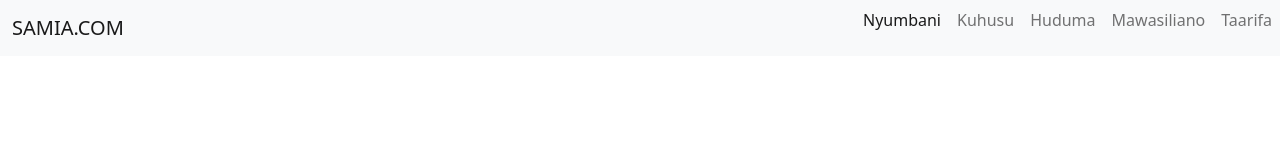
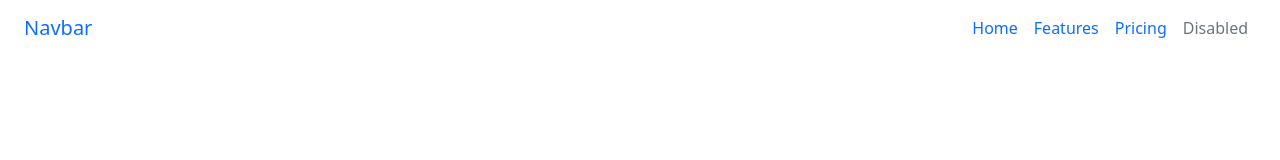
Before and after one commit to webwithsam/busu, a plain HTML site: page 1.html in a window 1280 px wide. Drawn offline with Linux system fonts and the light colour scheme.

Commit message:
new html

```diff
--- a/1.html
+++ b/1.html
@@ -3,51 +3,47 @@
 <head>
     <meta charset="UTF-8">
     <meta name="viewport" content="width=device-width, initial-scale=1.0">
+    <link rel="stylesheet" href="css/1.css">
+    <link rel="stylesheet" href="css/bootstrap.min.css">
+    <link rel="stylesheet" href="css/all.min.css">
+    <title>Document</title>
 
-    <link rel="stylesheet" href="css/1.css">
-    <link rel="stylesheet" href="css/all.min.css">
-    <link rel="stylesheet" href="css/bootstrap.min.css">
-
-    <title>first</title>
 </head>
 <body>
-    <div class="header">
-        <div class="class1">
-            <nav class="navbar navbar-expand-lg navbar-light bg-light">
+
   <div class="container-fluid">
-                  <a class="navbar-brand" href="#">SAMIA.COM</a>
+    <nav class="navbar navbar-expand-lg bg-body-tertiary back">
+      <div class="container-fluid">
+        <a class="navbar-brand" href="#">Navbar</a>
         <button class="navbar-toggler" type="button" data-bs-toggle="collapse" data-bs-target="#navbarNav" aria-controls="navbarNav" aria-expanded="false" aria-label="Toggle navigation">
-                    <span class="navbar-toggler-icon"></span>
+          <span class="navbar-toggler-icon"><i class="fa-solid fa-bars"></i></span>
         </button>
-                  <div class="collapse navbar-collapse position-absolute top-0 end-0" id="navbarNav" >
-                    <ul class="navbar-nav">
+        <div class="collapse navbar-collapse" id="navbarNav">
+          <ul class="navbar-nav ms-auto">
             <li class="nav-item">
-                        <a class="nav-link active" aria-current="page" href="#">Nyumbani</a>
+              <a class="nav-link active" aria-current="page" href="#">Home</a>
             </li>
             <li class="nav-item">
-                        <a class="nav-link" href="#">Kuhusu</a>
+              <a class="nav-link" href="#">Features</a>
             </li>
             <li class="nav-item">
-                        <a class="nav-link" href="#">Huduma</a>
+              <a class="nav-link" href="#">Pricing</a>
             </li>
             <li class="nav-item">
-                        <a class="nav-link" href="#">Mawasiliano</a>
+              <a class="nav-link disabled" aria-disabled="true">Disabled</a>
             </li>
-                      <li class="nav-item">
-                        <a class="nav-link" href="#">Taarifa</a>
-                      </li>
-
           </ul>
         </div>
       </div>
     </nav>
+
     </div>
 
 
 
-    </div>
+
 
  <script src="js/jquerry.js"></script>
-    <script src="js/bootstrap.min.js">  </script>
+  <script src="js/bootstrap.min.js"></script>
 </body>
 </html>
```
Lines whose indentation alone changed are shown as unchanged.
